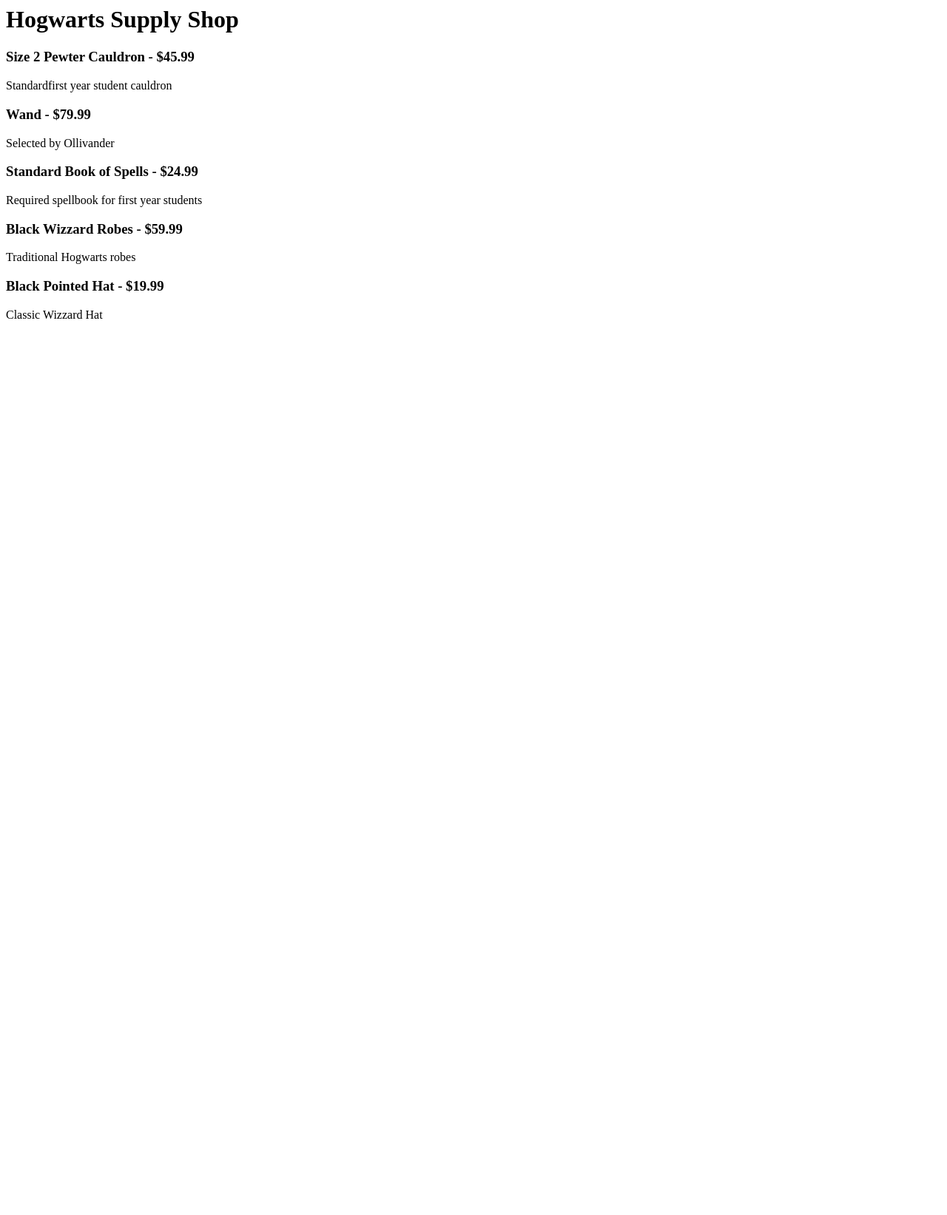
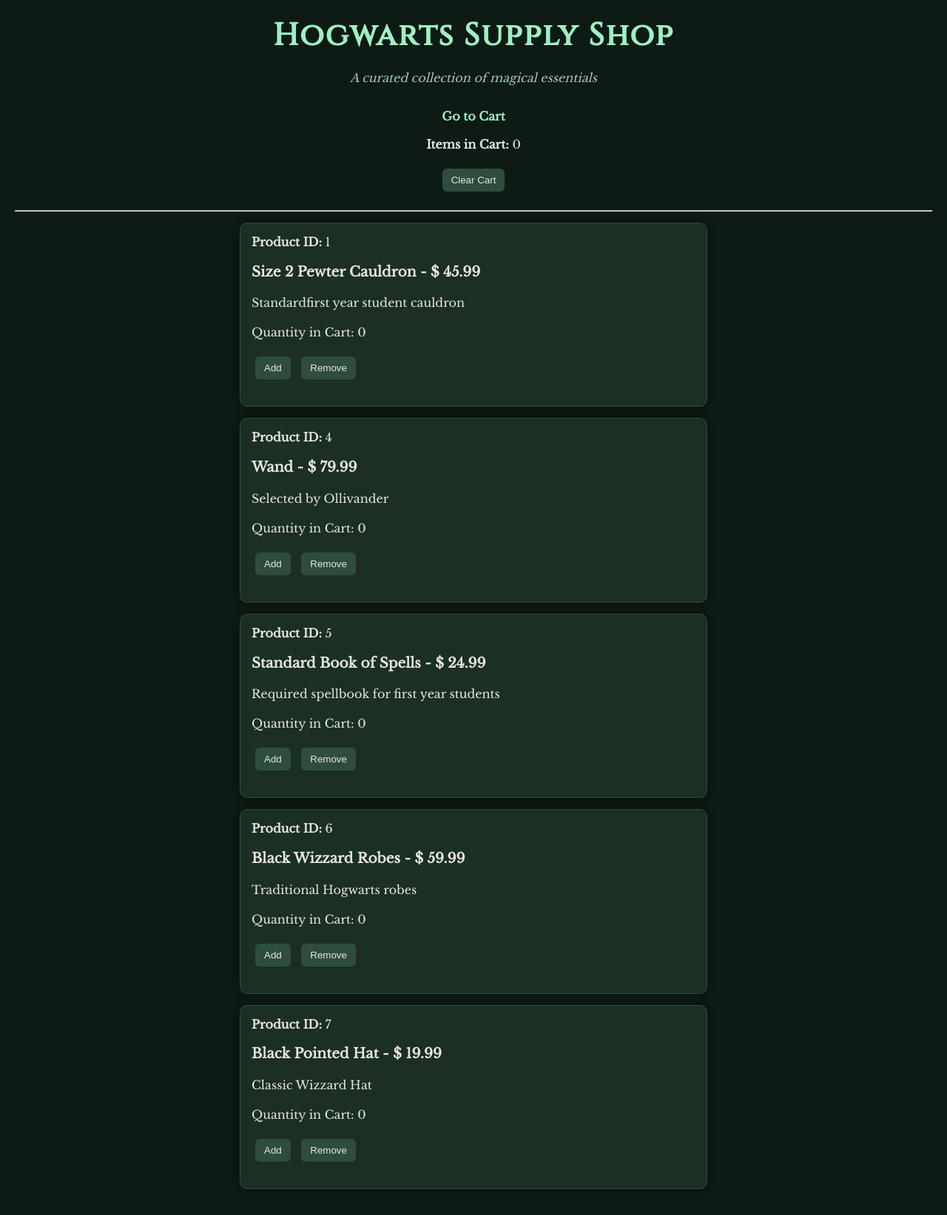
Before and after one commit to krista7298/php-project, a PHP site: page / in a window 1280 px wide. Shown: the whole page at 74% size. Before the commit the page ends 431 px from the top, so only its background shows below. Run offline with PHP 8.4, Linux system fonts and the light colour scheme; data comes from the database, SQL or seed files in the repository.

Commit message:
updated index, cart and colors
Added session management for cart functionality, including adding, removing, and clearing items. Updated HTML structure and styling for improved user experience.

```diff
--- a/index.php
+++ b/index.php
@@ -1,12 +1,6 @@
-<html>
-<head>
-    <title>Krista Agustin Wk 2 Store</title>
-</head>
-<body>
-
-<h1>Hogwarts Supply Shop</h1>
 
 <?php
+session_start();
 
 $conn = new mysqli("localhost", "root", "", "harry_potter_store");
 
@@ -14,14 +8,166 @@ if ($conn->connect_error) {
     die("Connection failed: " . $conn->connect_error);
 }
 
+// Initialize cart
+if (!isset($_SESSION['cart'])) {
+    $_SESSION['cart'] = [];
+}
+
+// Add product
+if (isset($_POST['add'])) {
+    $id = $_POST['id'];
+    $_SESSION['cart'][$id] = ($_SESSION['cart'][$id] ?? 0) + 1;
+    header("Location: index.php");
+    exit();
+}
+
+// Remove product
+if (isset($_POST['remove'])) {
+    $id = $_POST['id'];
+    $_SESSION['cart'][$id] = max(0, ($_SESSION['cart'][$id] ?? 0) - 1);
+    header("Location: index.php");
+    exit();
+}
+
+// Clear cart
+if (isset($_POST['clear'])) {
+    $_SESSION['cart'] = [];
+    header("Location: index.php");
+    exit();
+}
+
+// Get products
 $result = $conn->query("SELECT * FROM products");
 
-while ($row = $result->fetch_assoc()) {
-    echo "<h3>" . $row['Product_name'] . " - $" . $row['Product_cost'] . "</h3>";
-    echo "<p>" . $row['Product_description'] . "</p>";
-}
+// Count total items
+$totalItems = array_sum($_SESSION['cart']);
+?>
 
-?>
+<html>
+<head>
+    <title>Krista Agustin Wk 3 Store</title>
+
+    <!-- Google Fonts -->
+    <link href="https://fonts.googleapis.com/css2?family=Cinzel:wght@500&family=Libre+Baskerville&display=swap" rel="stylesheet">
+
+    <style>
+        body {
+            background-color: #0d1b14;
+            color: #e8e6e3;
+            font-family: 'Libre Baskerville', serif;
+            margin: 0;
+            padding: 20px;
+        }
+
+        h1 {
+            text-align: center;
+            font-family: 'Cinzel', serif;
+            font-size: 42px;
+            color: #9fefc4;
+            letter-spacing: 2px;
+            margin-bottom: 10px;
+        }
+
+        .subtitle {
+            text-align: center;
+            color: #a3c9b5;
+            margin-bottom: 30px;
+            font-style: italic;
+        }
+
+        a {
+            color: #9fefc4;
+            text-decoration: none;
+            font-weight: bold;
+        }
+
+        a:hover {
+            text-decoration: underline;
+        }
+
+        .top-bar {
+            text-align: center;
+            margin-bottom: 20px;
+        }
+
+        .product {
+            background-color: #1b2f24;
+            border: 1px solid #2e4d3d;
+            border-radius: 10px;
+            padding: 15px;
+            margin: 15px auto;
+            max-width: 600px;
+            box-shadow: 0 0 10px rgba(0,0,0,0.5);
+        }
+
+        button {
+            background-color: #2e4d3d;
+            color: #e8e6e3;
+            border: none;
+            padding: 8px 12px;
+            margin: 5px;
+            border-radius: 6px;
+            cursor: pointer;
+            transition: all 0.2s ease;
+        }
+
+        button:hover {
+            background-color: #3f6b55;
+            transform: scale(1.1);
+        }
+
+        p {
+            line-height: 1.5;
+        }
+    </style>
+</head>
+
+<body>
+
+<h1>Hogwarts Supply Shop</h1>
+
+<p class="subtitle">
+    A curated collection of magical essentials
+</p>
+
+<div class="top-bar">
+    <a href="cart.php">Go to Cart</a>
+    <p><strong>Items in Cart:</strong> <?php echo $totalItems; ?></p>
+
+    <form method="POST">
+        <button name="clear">Clear Cart</button>
+    </form>
+</div>
+
+<hr>
+
+<?php while ($row = $result->fetch_assoc()): ?>
+
+<div class="product">
+
+    <strong>Product ID:</strong> <?php echo $row['Product_ID']; ?><br>
+
+    <h3>
+        <?php echo $row['Product_name']; ?> - $
+        <?php echo $row['Product_cost']; ?>
+    </h3>
+
+    <p><?php echo $row['Product_description']; ?></p>
+
+    <p>
+        Quantity in Cart:
+        <?php echo $_SESSION['cart'][$row['Product_ID']] ?? 0; ?>
+    </p>
+
+    <form method="POST">
+        <input type="hidden" name="id" value="<?php echo $row['Product_ID']; ?>">
+        <button name="add">Add</button>
+        <button name="remove">Remove</button>
+    </form>
+
+</div>
+
+<?php endwhile; ?>
 
 </body>
 </html>
```
